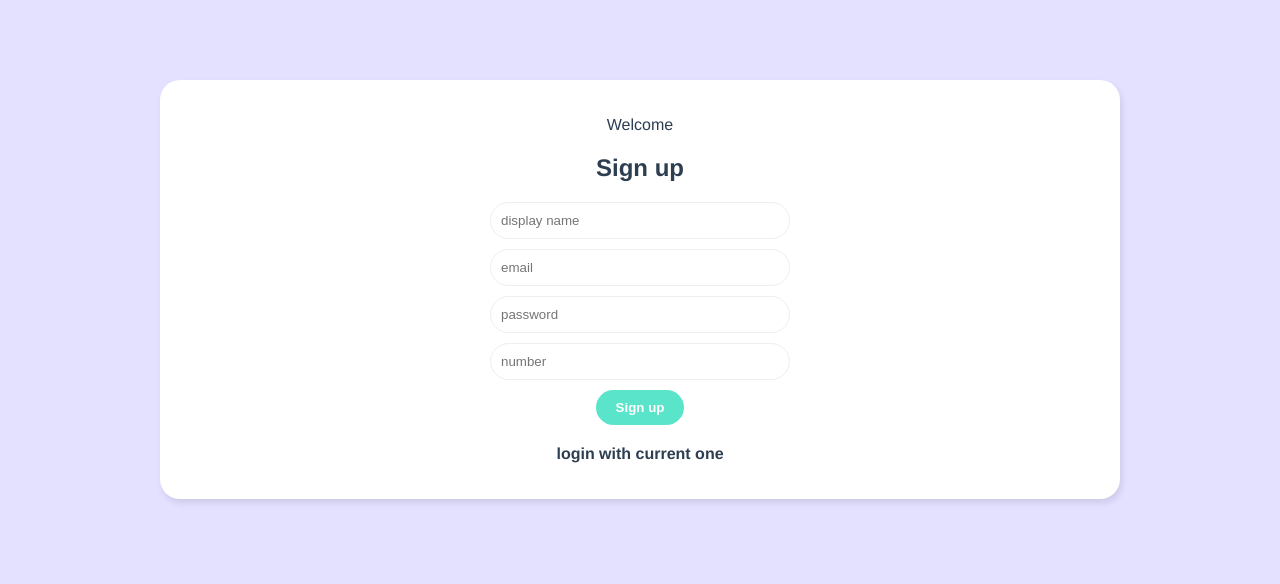
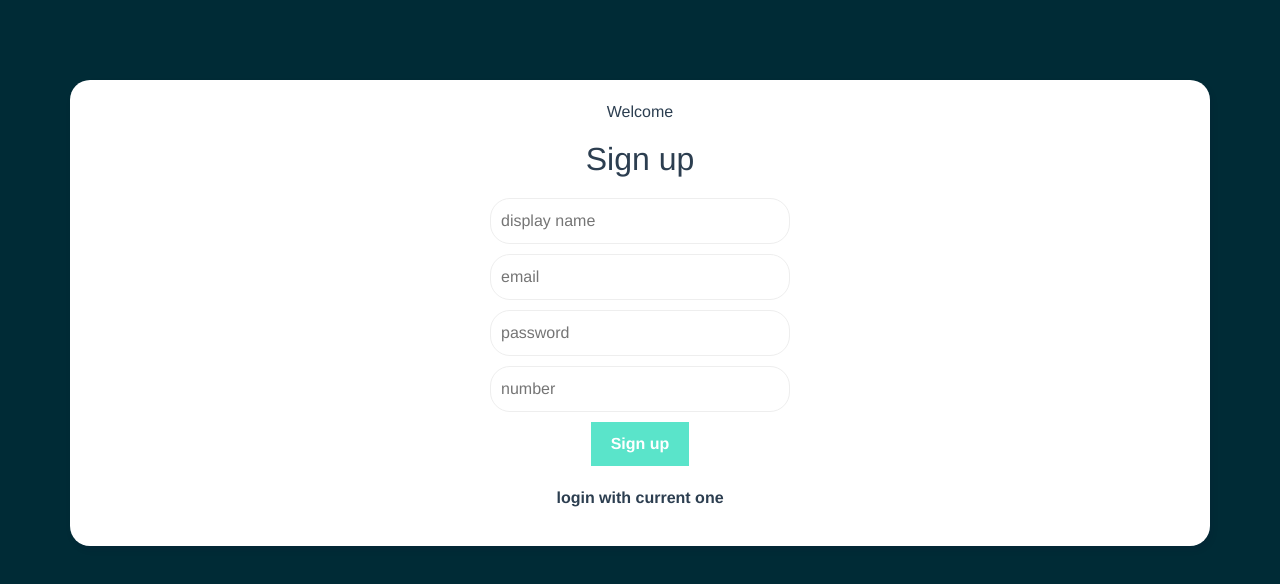
Before and after one commit to ravinduf/sensor-monitor, a Vue app in the folder frontend/: page / in a window 1280 px wide. Shown: the top 584 px of the page. Built offline with nearby package versions, Linux system fonts and the light colour scheme; what vue-sweetalert2 would draw is missing.

Commit message:
add bootswatch

```diff
--- a/frontend/src/App.vue
+++ b/frontend/src/App.vue
@@ -2,6 +2,7 @@
   <div id="app">
 
     <router-view/>
+    <link rel="stylesheet" href="https://bootswatch.com/4/solar/bootstrap.min.css">
 
   </div>
 </template>
```
